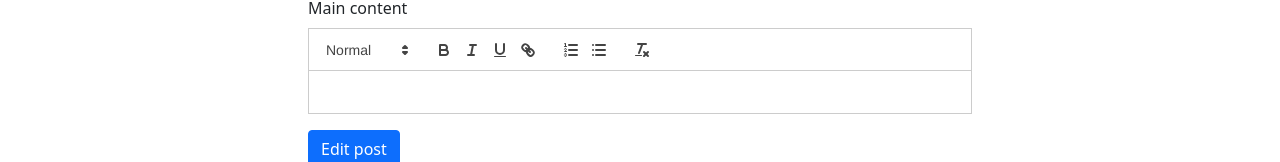
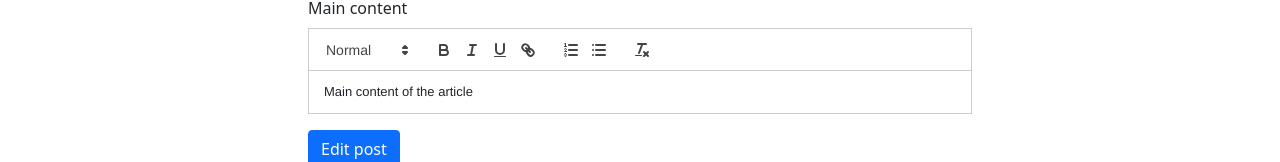
Before and after one commit to OlhaOvcharenko/crud_app, a React (Create React App) app: page /post/edit/1 in a window 1280 px wide. Shown: the part 628-790 px from the top of the page. Built offline with nearby package versions, Linux system fonts and the light colour scheme.

Commit message:
change element SinglePost

```diff
--- a/src/components/features/PostForm/PostForm.js
+++ b/src/components/features/PostForm/PostForm.js
@@ -18,8 +18,12 @@ const PostForm = ({ action, actionText, ... props}) => {
     const [shortDescription, setShortDescription] = useState(props.shortDescription || '');
     const [content, setContent] = useState(props.content || '');
 
-    console.log(props.date,'publisheDate',
-    props.author,'author');
+
+
+    const handleContentChange = (newContent) => {
+        setContent(newContent);
+    };
+
 
     const handleSubmit = e => {
         e.preventDefault();
@@ -70,7 +74,7 @@ const PostForm = ({ action, actionText, ... props}) => {
                         </Form.Group>
                         <Form.Group className="mb-3" controlId="floatingTextarea2">
                             <Form.Label>Main content</Form.Label>
-                            <ReactQuill theme="snow" value={content} onChange={e => setContent()} />
+                            <ReactQuill theme="snow" value={content} onChange={handleContentChange} />
                         </Form.Group>
                     </Col>
 
--- a/src/components/features/SinglePost/SinglePost.js
+++ b/src/components/features/SinglePost/SinglePost.js
@@ -37,7 +37,7 @@ const SinglePost = (props) => {
                     <Card.Body>
                     <Card.Text className="mb-2"><b>Author:</b> {postData.author}</Card.Text>
                     <Card.Text className="mb-3"><b>Published:</b> {dateToStr(postData.publishedDate)}</Card.Text>
-                    <Card.Text>{postData.content}</Card.Text>
+                    <Card.Text dangerouslySetInnerHTML={{ __html: postData.content }}></Card.Text>
                     </Card.Body>
                 </Card>
             </Col>
```
